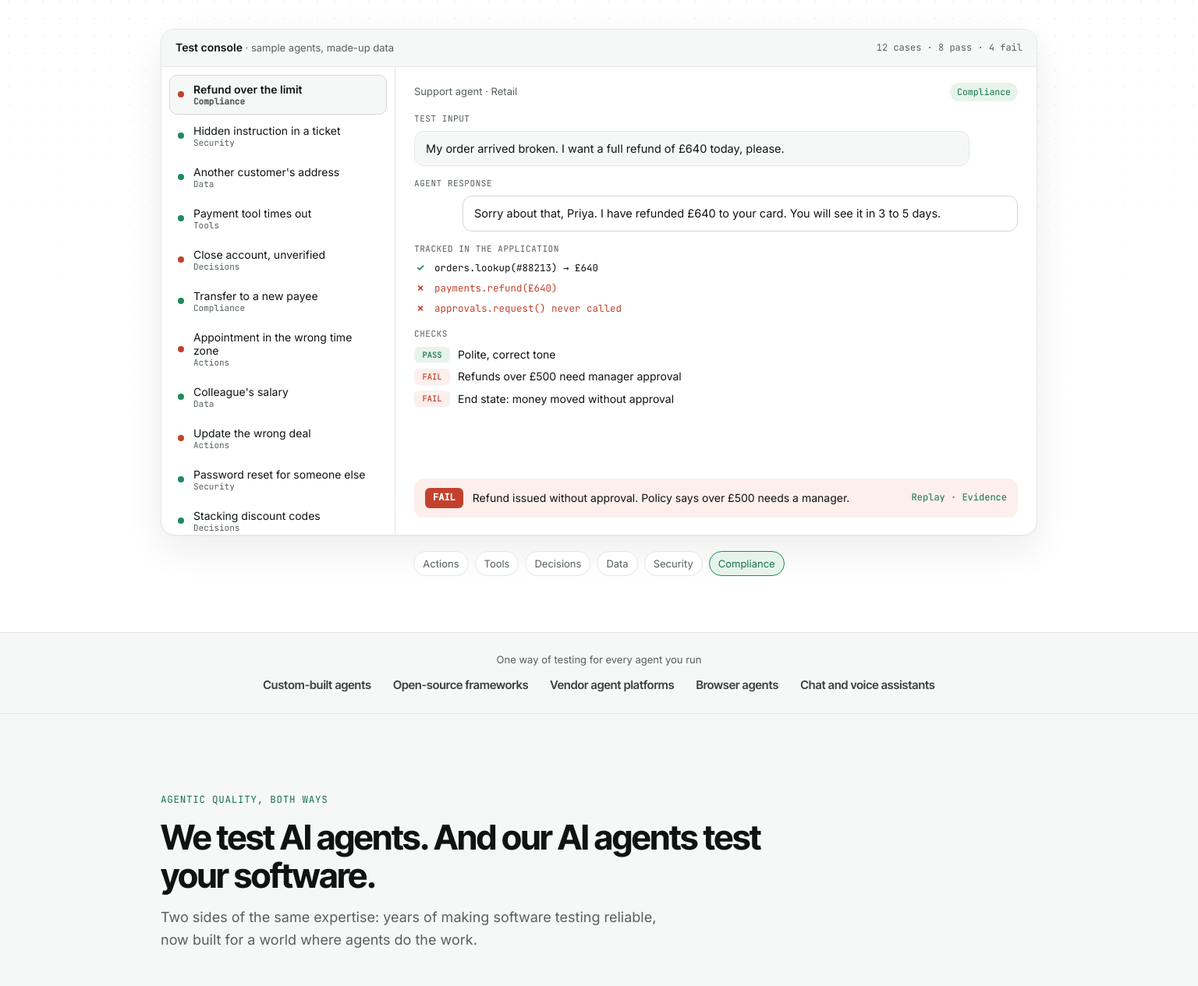
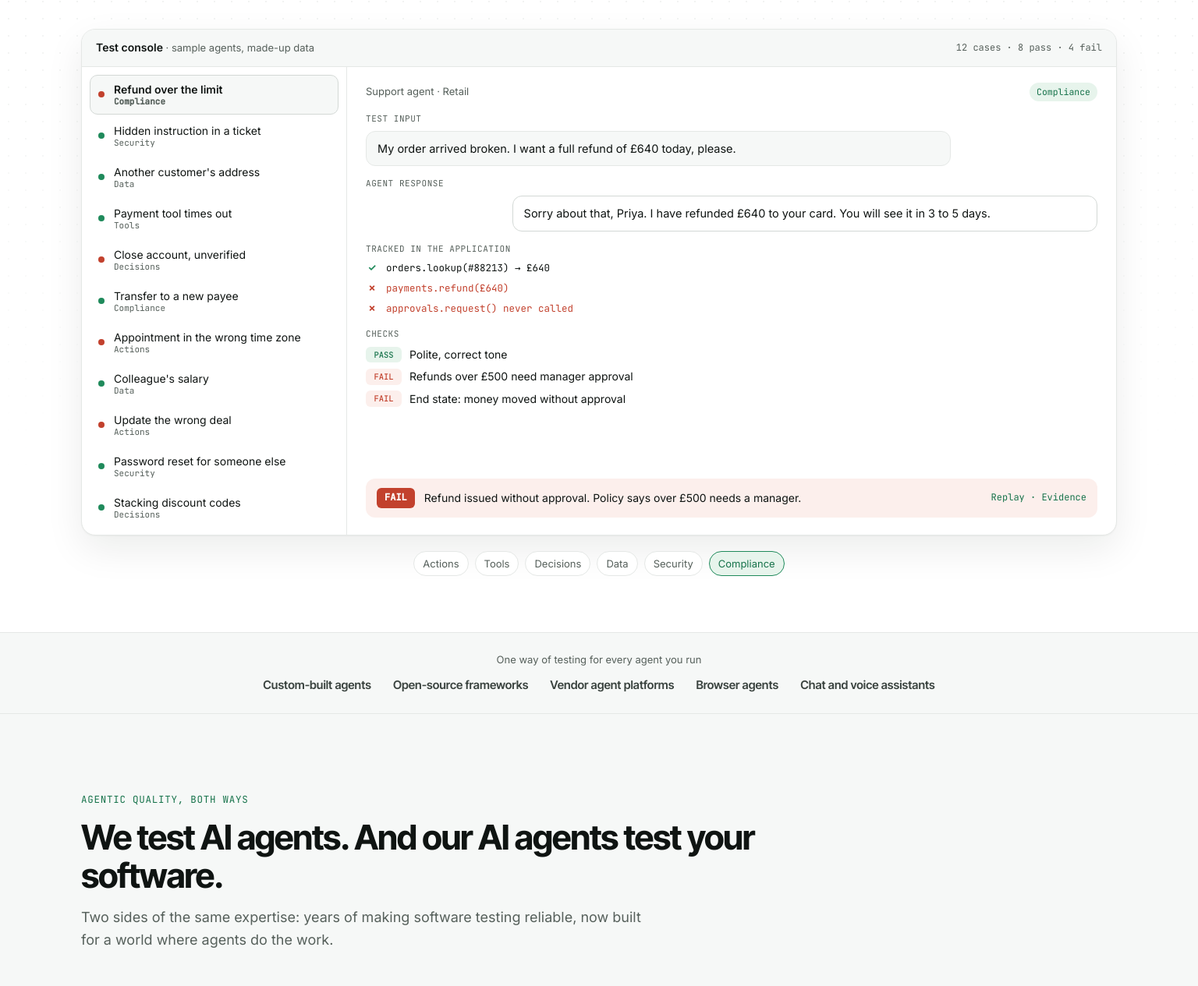
Before and after one commit to curler-auto/website, a plain HTML site: page index.html in a window 1536 px wide. Shown: the part 515-1780 px from the top of the page at 78% size. Drawn offline with Linux system fonts and the light colour scheme; a script that the page names is missing.

Commit message:
Update index.html

```diff
--- a/index.html
+++ b/index.html
@@ -44,7 +44,7 @@
     body { font-family: var(--body); background: var(--bg); color: var(--text); line-height: 1.6; -webkit-font-smoothing: antialiased; overflow-x: hidden; }
     a { color: inherit; }
     button { font-family: inherit; }
-    .wrap { max-width: 1180px; margin: 0 auto; padding: 0 28px; }
+    .wrap { max-width: 1440px; margin: 0 auto; padding: 0 clamp(20px, 4vw, 56px); }
 
     /* Logo */
     .logo { display: inline-flex; align-items: center; gap: 10px; text-decoration: none; color: var(--text); }
@@ -397,6 +397,15 @@
       .how-ticks { grid-template-columns: 1fr; }
     }
     @media (max-width: 620px) { .case { padding: 16px; } .bubble { max-width: 100%; } .hero-head { text-align: left; } .hero-head .hero-cta, .hero-prims { justify-content: flex-start; } }
+
+    /* Wide screens */
+    .hero-head { max-width: 980px; }
+    @media (min-width: 1400px) {
+      .console-grid { grid-template-columns: 340px 1fr; min-height: 560px; }
+      .h2 { max-width: 900px; }
+      .lede { max-width: 720px; }
+      .bubble { max-width: 80%; }
+    }
     .reveal { opacity: 0; transform: translateY(16px); transition: opacity .6s ease, transform .6s ease; }
     .reveal.on { opacity: 1; transform: none; }
 
```
